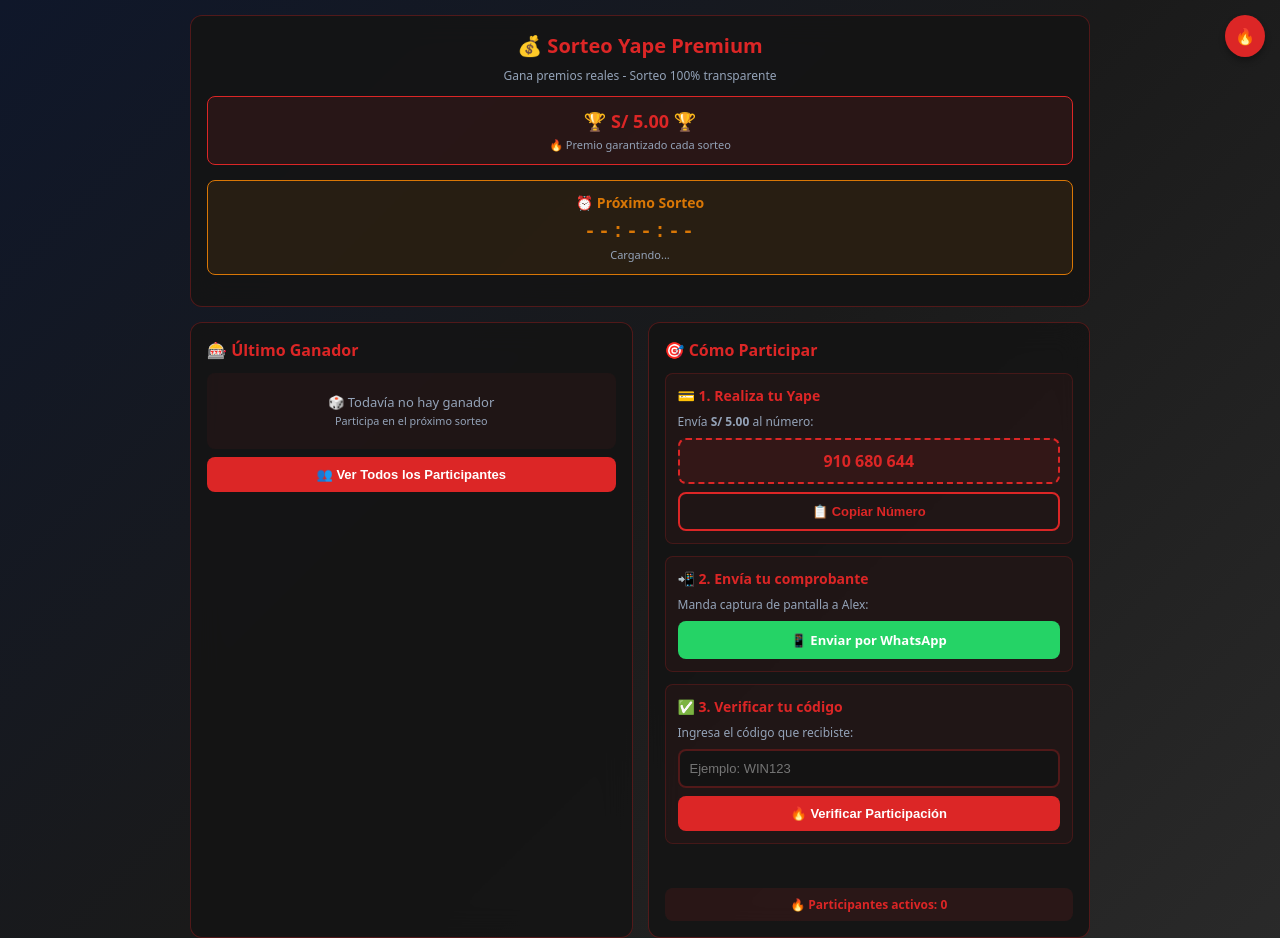
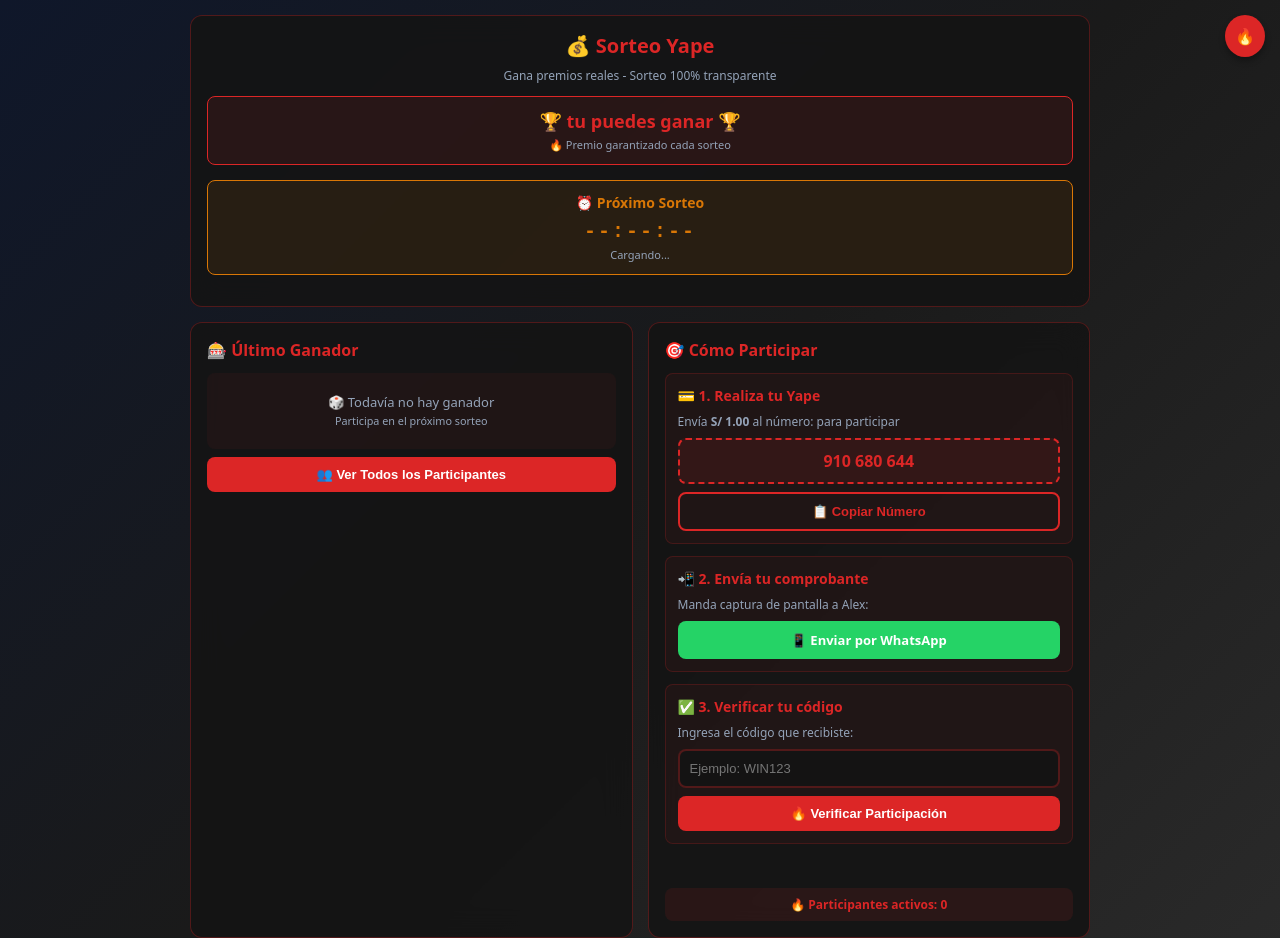
Before and after one commit to alexsisten/sorteo-yaoe, a plain HTML site: page index.html in a window 1280 px wide. Shown: the top 938 px of the page. Drawn offline with nearby package versions, Linux system fonts and the light colour scheme.

Commit message:
Update index.html

```diff
--- a/index.html
+++ b/index.html
@@ -405,10 +405,10 @@
   <div class="container">
     <!-- HEADER -->
     <div class="card">
-      <h1>💰 Sorteo Yape Premium</h1>
+      <h1>💰 Sorteo Yape</h1>
       <p class="subtitle">Gana premios reales - Sorteo 100% transparente</p>
       <div class="prize">
-        <div class="prize-amount">🏆 S/ 5.00 🏆</div>
+        <div class="prize-amount">🏆 tu puedes ganar 🏆</div>
         <p style="color: var(--text2); font-size: 11px; margin-top: 4px;">🔥 Premio garantizado cada sorteo</p>
       </div>
 
@@ -435,7 +435,7 @@
           <div class="winner-badge">🏆 GANADOR OFICIAL</div>
           <div class="winner-code" id="currentWinnerCode">-</div>
           <div class="winner-name" id="currentWinnerName">-</div>
-          <div class="winner-prize">💰 S/ 5.00</div>
+          <div class="winner-prize">💰 S/ 15.00</div>
           <div style="color: var(--text2); font-size: 10px; margin-top: 8px;" id="currentWinnerDate"></div>
         </div>
 
@@ -462,7 +462,7 @@
 
         <div class="step">
           <h3>💳 1. Realiza tu Yape</h3>
-          <p style="color: var(--text2); font-size: 12px; margin-bottom: 8px;">Envía <strong>S/ 5.00</strong> al número:</p>
+          <p style="color: var(--text2); font-size: 12px; margin-bottom: 8px;">Envía <strong>S/ 1.00</strong> al número: para participar</p>
           <div class="numero-yape" onclick="copiarNumero()">910 680 644</div>
           <button class="btn btn-secondary" onclick="copiarNumero()">📋 Copiar Número</button>
         </div>
```
